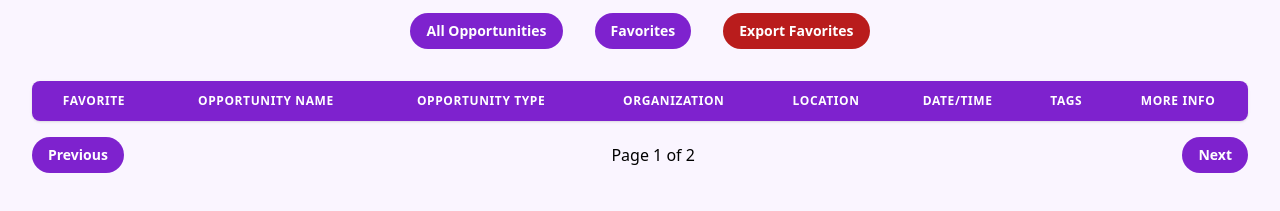
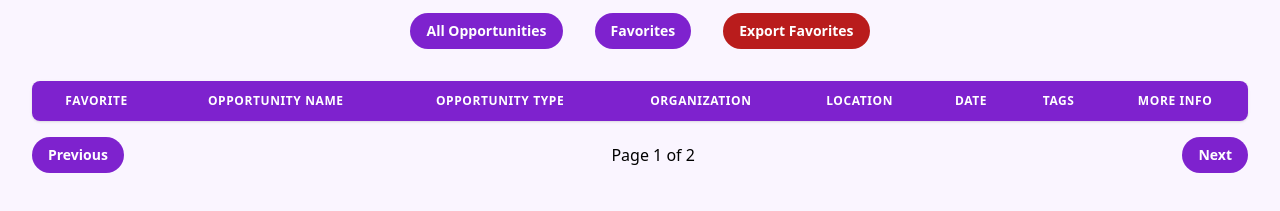
Before and after one commit to Joshveer/YoudemoniaTable, a website: page public/index.html in a window 1280 px wide. Shown: the part 99-310 px from the top of the page. Drawn offline with nearby package versions, Linux system fonts and the light colour scheme.

Commit message:
Date column header

```diff
--- a/public/index.html
+++ b/public/index.html
@@ -85,7 +85,7 @@
                         <th class="px-4 py-3 text-center text-xs font-bold text-white uppercase tracking-wider">Opportunity Type</th> <!-- Moved Opportunity Type here -->
                         <th class="px-4 py-3 text-center text-xs font-bold text-white uppercase tracking-wider">Organization</th>
                         <th class="px-4 py-3 text-center text-xs font-bold text-white uppercase tracking-wider">Location</th>
-                        <th class="px-4 py-3 text-center text-xs font-bold text-white uppercase tracking-wider">Date/Time</th>
+                        <th class="px-4 py-3 text-center text-xs font-bold text-white uppercase tracking-wider">Date</th>
                         <th class="px-4 py-3 text-center text-xs font-bold text-white uppercase tracking-wider">Tags</th>
                         <th class="px-4 py-3 text-center text-xs font-bold text-white uppercase tracking-wider">More Info</th>
                     </tr>
```
